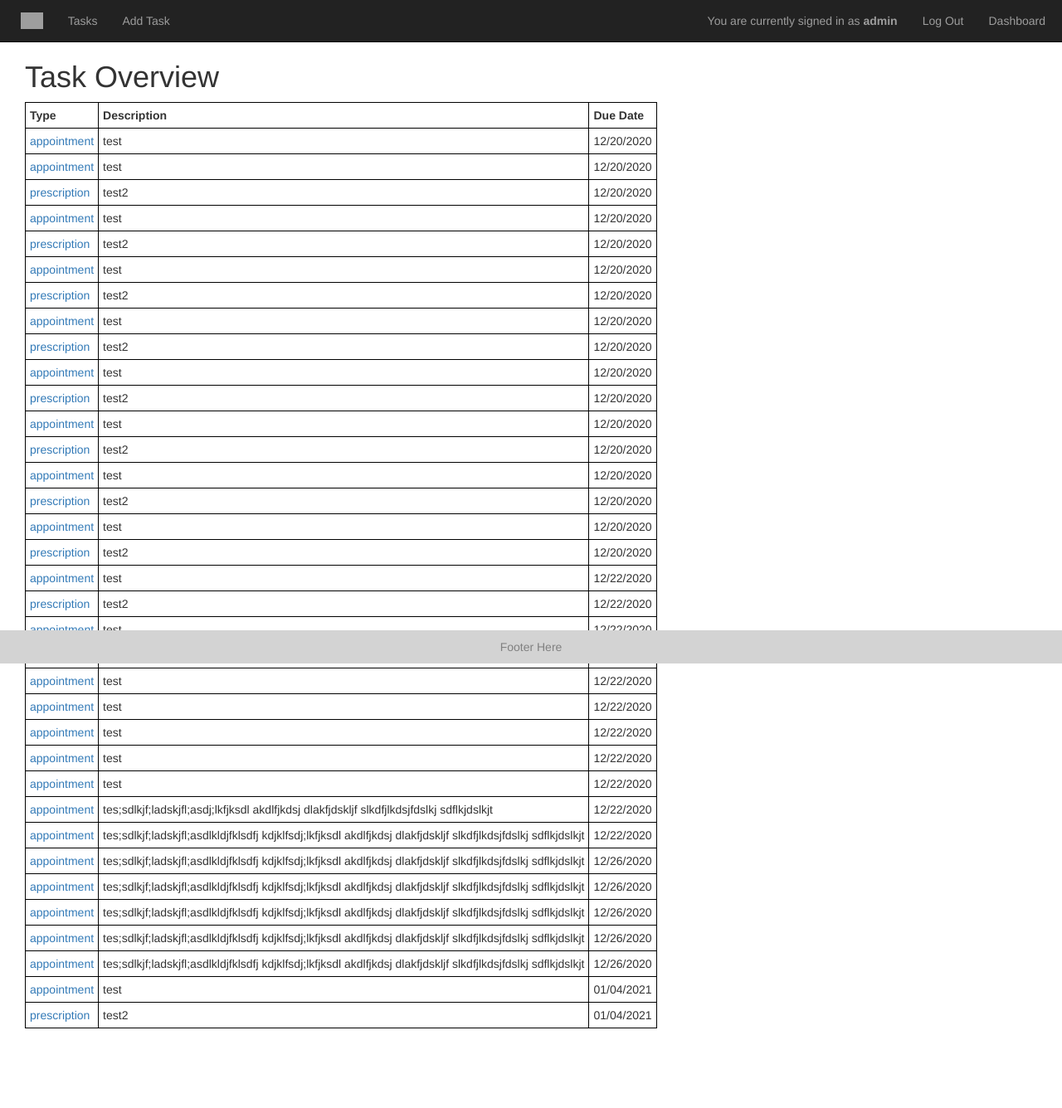
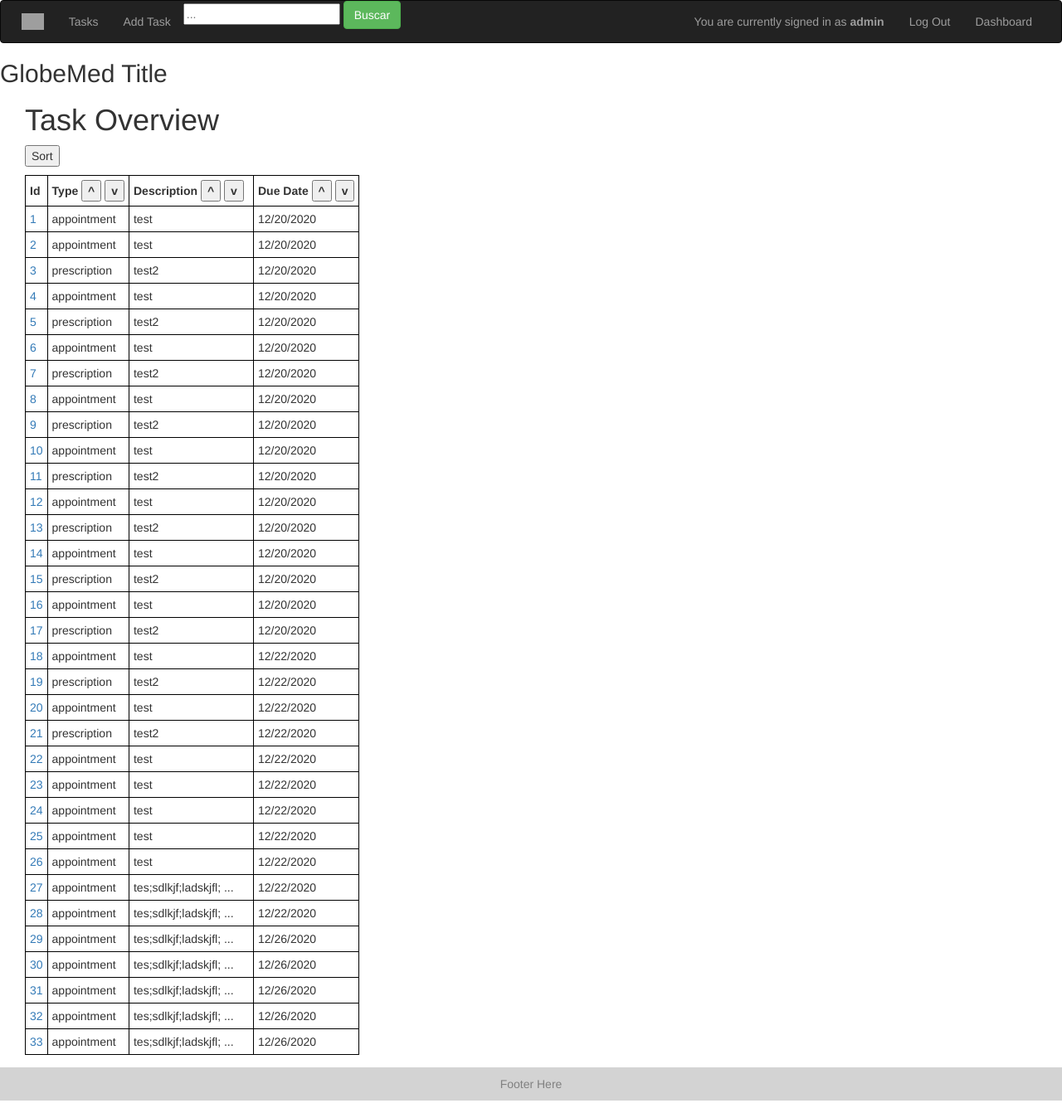
Before and after one commit to caboonie/globemed, a Flask app: page /tasks in a window 1280 px wide. Shown: the whole page at 83% size. Before the commit the page ends 1240 px from the top, so only its background shows below. Run offline with Flask 2, Linux system fonts and the light colour scheme; a user stored in the database is signed in; some libraries are stand-ins or nearby versions; grey boxes are pictures that could not be loaded.

Commit message:
add tasks

```diff
--- a/app.py
+++ b/app.py
@@ -79,7 +79,7 @@ def add_user():
 @app.route('/tasks')
 @check_login_wrapper
 def tasks():
-    return render_template("tasks.html", tasks=get_tasks(), col_strings = ["Description", "Due Date"], col_vars = ["description", "due_datestring"])
+    return render_template("tasks.html", tasks=get_tasks(), col_strings = ["Due Date"], col_vars = ["due_datestring"])
 
 @app.route('/task/<int:task_id>')
 @check_login_wrapper
@@ -97,7 +97,14 @@ def add_task():
 @app.route('/search',  methods = ['GET', 'POST'])
 @check_login_wrapper
 def search():
-    search_text = request.form['search_text']
+    if request.method == 'GET':
+        return render_template("tasks.html")
+    else:
+
+        search_text = request.form['search']
+        print(search_text)
+        # return render_template("search_result.html", tasks=search_descr(search_text))
+        return render_template("tasks.html", tasks=search_descr(search_text), col_strings = ["Due Date"], col_vars = ["due_datestring"])
     # tokenize search texts, then return results sorted in order of number of matches
     # can make a more advanced search - only searching in description, task_type, patient_name entries, etc
 
--- a/database.py
+++ b/database.py
@@ -43,11 +43,27 @@ def create_task(user, due_date, description, task_type, **kwargs):
     session.commit()
     return task
 
+def create_appointment(user, due_date, description, patient_name):
+    task = Appointment(creator_id=user.id, created_datetime=datetime.now(), created_datestring=datetime.now().strftime("%m/%d/%Y"), due_datetime=due_date, due_datestring=due_date.strftime("%m/%d/%Y"),
+        description=description, task_type='appointment', patient_name=patient_name)
+
+    session.add(task)
+    session.commit()
+    return task
+
 def get_tasks():
     return session.query(Task).all()
 
 def get_task(task_id):
     return session.query(Task).filter_by(id=task_id).first()
 
-create_task(session.query(User).filter_by(username='admin').first(), datetime.now(), "test", "appointment", patient_name="caleb")
-create_task(session.query(User).filter_by(username='admin').first(), datetime.now(), "test2", "prescription")
+def search_descr(search_text):
+    filtered_tasks = []
+    for task in get_tasks():
+        if search_text in task.description:
+            filtered_tasks.append(task)
+    return filtered_tasks
+
+# create_task(session.query(User).filter_by(username='admin').first(), datetime.now(), "test", "appointment", patient_name="caleb")
+# create_task(session.query(User).filter_by(username='admin').first(), datetime.now(), "test2", "prescription")
+# create_appointment(session.query(User).filter_by(username='admin').first(), datetime.now(), "tes;sdlkjf;ladskjfl;asdlkldjfklsdfj kdjklfsdj;lkfjksdl akdlfjkdsj dlakfjdskljf slkdfjlkdsjfdslkj sdflkjdslkjt", "caleb")
--- a/models.py
+++ b/models.py
@@ -28,7 +28,11 @@ class Task(Base):
     due_datetime = Column(DateTime)
     due_datestring = Column(String)
     description = Column(String)
+
+class Appointment(Task):
     patient_name = Column(String)
+
+class Prescription(Task):
     product_name = Column(String)
     amount = Column(Float)
     units = Column(String)
--- a/static/style.css
+++ b/static/style.css
@@ -1,5 +1,5 @@
 .footer {
-  position: fixed;
+  /*position: fixed;*/
   left: 0;
   bottom: 0;
   width: 100%;
@@ -7,6 +7,11 @@
   padding: 10px;
   color: grey;
   text-align: center;
+
+  position: absolute;
+  bottom: 0;
+  width: 100%;
+  height: 4rem;            /* Footer height */
 }
 
 th {
@@ -34,3 +39,39 @@ td {
 	padding-left: 10px;
 	padding-right: 20px;
 }
+
+.desc-col {
+	width: 150px;
+	max-height: 20px;
+}
+
+.task-row {
+	max-height: 20px;
+	white-space: nowrap;
+}
+
+/* Tooltip container */
+.tooltip2 {
+  position: relative;
+  display: inline-block;
+}
+
+/* Tooltip text */
+.tooltip2 .tooltiptext {
+  visibility: hidden;
+  background-color: black;
+  max-width: 300px;
+  white-space: normal;
+  color: #fff;
+  padding: 5px;
+  border-radius: 6px;
+
+  /* Position the tooltip text - see examples below! */
+  position: absolute;
+  z-index: 10;
+}
+
+/* Show the tooltip text when you mouse over the tooltip container */
+.tooltip2:hover .tooltiptext {
+  visibility: visible;
+}
--- a/templates/add_task.html
+++ b/templates/add_task.html
@@ -3,6 +3,7 @@
 {% block body %}
 
 	<h1>Add Task</h1>
+<!-- div for each type and based on javascript, fade in the appropriate fields for that task  -->
 
 
 {%endblock%}
--- a/templates/layout.html
+++ b/templates/layout.html
@@ -17,11 +17,11 @@
 
 </head>
 
-<body>
+<body style="position: relative;  min-height: 100vh;">
   <!-- <script src="//code.jquery.com/jquery-latest.js"></script>
   <script src="https://maxcdn.bootstrapcdn.com/bootstrap/3.3.6/js/bootstrap.min.js"></script> -->
 
-  <nav class="navbar navbar-inverse navbar-fixed-top">
+  <nav class="navbar navbar-inverse">
     <!-- <div class="container"> -->
       <div class="navbar-header">
         <button type="button" class="navbar-toggle collapsed" data-toggle="collapse" data-target="#navbar-collapse-1" aria-expanded="false">
@@ -36,6 +36,13 @@
         <ul class="nav navbar-nav">
           <li><a href = "{{url_for('tasks')}}">Tasks</a></li>
           <li><a href = "{{url_for('add_task')}}">Add Task</a></li>
+          <li>
+            <form action="{{ url_for('search') }}" method = 'post'>
+              <input id="input-search" class="search-bar" type="text" name="search" placeholder="...">
+
+              <button class="btn btn-success" type="submit" id="search"> Buscar </button>
+            </form>
+          </li>
         </ul>
       </div>
 
@@ -111,14 +118,14 @@
 
 
   <!-- Body -->
-  <div style="margin-left: 30px; margin-right: 30px;">
+  <div style="margin-left: 30px; margin-right: 30px; padding-bottom: 5.5rem;    /* Footer height */">
   {% block body %}
 
   {% endblock %}
   </div>
   <!-- End Body -->
 
-
+  <div>
     <div class="footer">
       <span> Footer Here </span>
   <!--
@@ -126,6 +133,7 @@
       <img class="footer" src="{{url_for('static', filename='Y3Accelerator1.png')}}" height=100px>
       <img class="footer" src="{{url_for('static', filename='usaid1.png')}}" height=110px> -->
     </div>
+  </div>
 
 </body>
 </html>
--- a/templates/tasks.html
+++ b/templates/tasks.html
@@ -4,19 +4,28 @@
 
 	<h1>Task Overview</h1>
 
-	<table>
+	<p><button onclick="sortTable(0)">Sort</button></p>
+
+	<table id="task-table">
 		<tr>
-			<th> Type </th>
+			<th> Id  </th>
+			<th> Type <button onclick="sortTable(1)">^</button> <button onclick="sortTable(1, true)">v</button></th>
+			<th>Description <button onclick="sortTable(2)">^</button> <button onclick="sortTable(2, true)">v</button></th>
 			{% for col in col_strings %}
-				<th> {{ col }} </th>
+				<th> {{ col }} <button onclick="sortTable( {{loop.index+3}} )">^</button> <button onclick="sortTable({{loop.index+3}}, true)">v</button></th>
 			{% endfor %}
 
 	    </tr>
 	{% for task in tasks %}
-		<tr>
-			<td><a href="/task/{{task.id}}"> {{ task.task_type }} </a></td>
-	        <!-- <td> {{ task.description }} </td>
-	        <td> {{ task.due_datestring }} </td> -->
+		<tr class="task-row">
+			<td><a href="/task/{{task.id}}"> {{ task.id }} </a></td>
+			<td> {{ task.task_type }} </td>
+			{% if task.description|length > 20 %}
+		        <td class="desc-col"> {{ task.description[:20] }} <span class="tooltip2">...<span class="tooltiptext">{{ task.description }}</span></span></td>
+		    {% else %}
+		    	<td class="desc-col"> {{ task.description }} </td>
+		    {% endif %}
+	        <!-- <td> {{ task.due_datestring }} </td> -->
 	        {% for col in col_vars %}
 				<td> {{ task[col] }} </td>
 			{% endfor %}
@@ -24,4 +33,43 @@
     {% endfor %}
     </table>
 
+<script>
+function sortTable(index, reverse=false) {
+  var table, rows, switching, i, x, y, shouldSwitch;
+  table = document.getElementById("task-table");
+  switching = true;
+  /*Make a loop that will continue until
+  no switching has been done:*/
+  while (switching) {
+  	console.log("here");
+    //start by saying: no switching is done:
+    switching = false;
+    rows = table.rows;
+    /*Loop through all table rows (except the
+    first, which contains table headers):*/
+    for (i = 1; i < (rows.length - 1); i++) {
+      //start by saying there should be no switching:
+      shouldSwitch = false;
+      /*Get the two elements you want to compare,
+      one from current row and one from the next:*/
+      x = rows[i].getElementsByTagName("TD")[index];
+      y = rows[i + 1].getElementsByTagName("TD")[index];
+      //check if the two rows should switch place:
+      if (((x.innerHTML.toLowerCase() > y.innerHTML.toLowerCase()) && !reverse) || ( reverse &&  (x.innerHTML.toLowerCase() < y.innerHTML.toLowerCase()) ) ) {
+      	console.log("comparing", x.innerHTML.toLowerCase(), y.innerHTML.toLowerCase())
+        //if so, mark as a switch and break the loop:
+        shouldSwitch = true;
+        break;
+      }
+    }
+    if (shouldSwitch) {
+      /*If a switch has been marked, make the switch
+      and mark that a switch has been done:*/
+      rows[i].parentNode.insertBefore(rows[i + 1], rows[i]);
+      switching = true;
+    }
+  }
+}
+</script>
+
 {%endblock%}
```
Also changed, not shown: tasks.db (added). Lines whose indentation alone changed are shown as unchanged.
